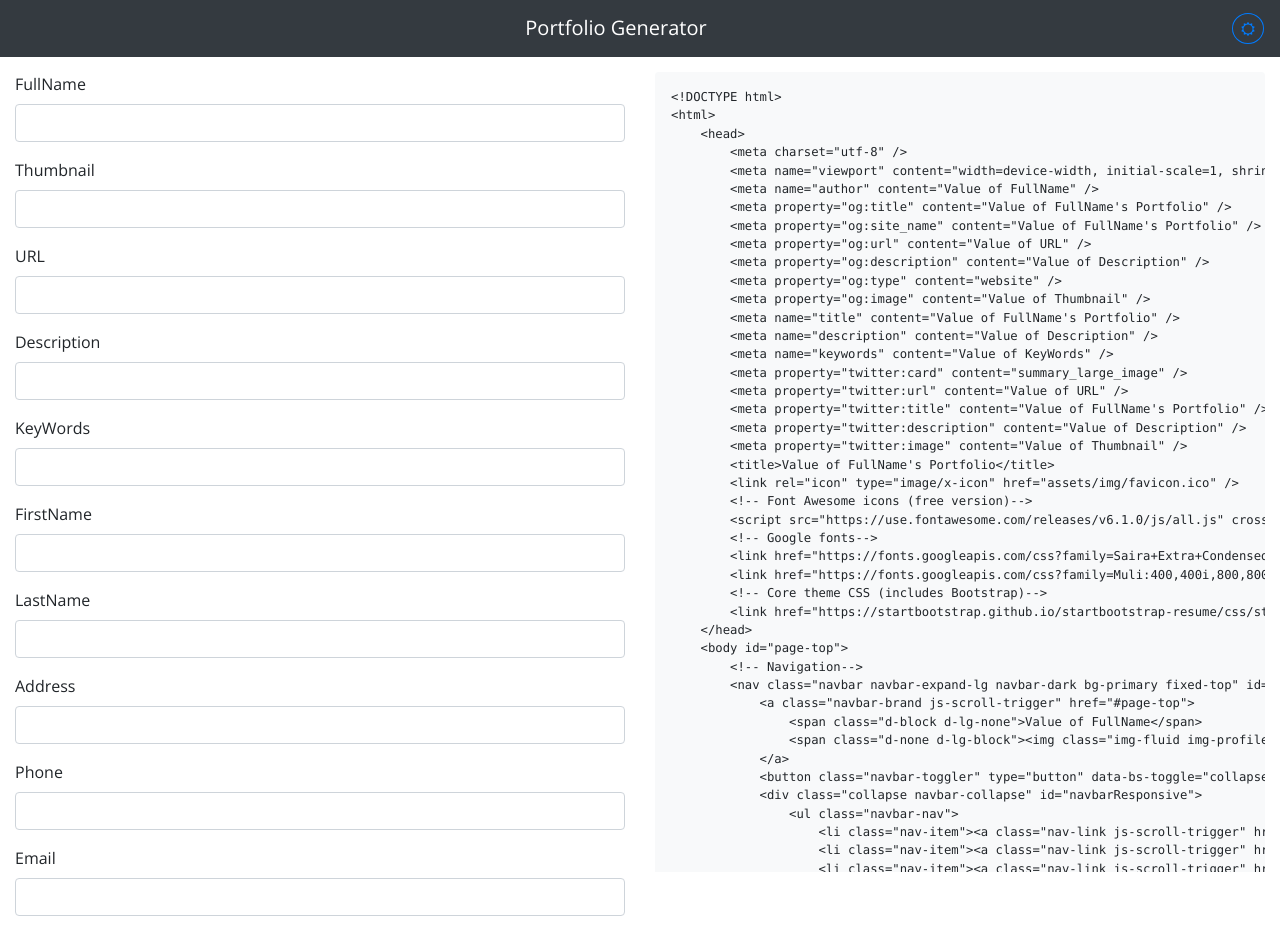
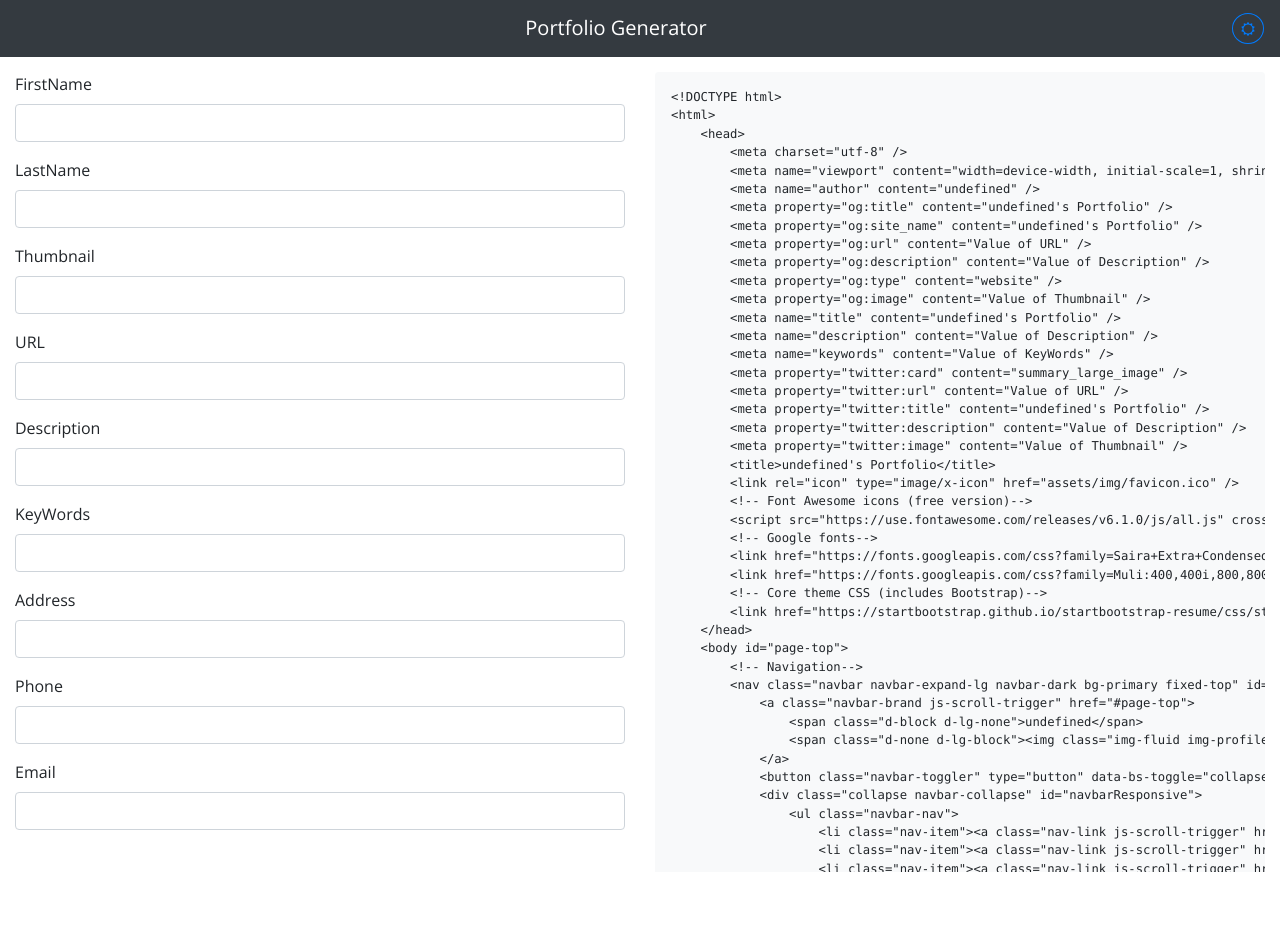
Before and after one commit to IES-IPS-Academy/Profia, a React (Create React App) app: page / in a window 1280 px wide. After the commit the page ends 872 px from the top, so only its background shows below. Built offline with nearby package versions, Linux system fonts and the light colour scheme.

Commit message:
Changed fullname variable

```diff
--- a/src/components/App.js
+++ b/src/components/App.js
@@ -10,13 +10,12 @@ class App extends Component {
     Dark: true,
     // Default values for user details
     DetailsData: {
-      FullName: "Value of FullName",
+      FirstName: "Value of FirstName",
+      LastName: "Value of LastName",
       Thumbnail: "Value of Thumbnail",
       URL: "Value of URL",
       Description: "Value of Description",
       KeyWords: "Value of KeyWords",
-      FirstName: "Value of FirstName",
-      LastName: "Value of LastName",
       Address: "Value of Address",
       Phone: "Value of Phone",
       Email: "Value of Email",
@@ -44,11 +43,18 @@ class App extends Component {
         </Header>
         <div className="container-fluid">
           <div className="row">
-            <div className="col-12 col-sm-6">
+            <div className="col-12 col-sm-6 scroll-div">
               <Details DetailsData={this.state.DetailsData} />
             </div>
             <code className="col-12 col-sm-6 scroll-div">
-              <Code {...this.state.DetailsData} />
+              <Code
+                {...this.state.DetailsData}
+                Fullname={
+                  this.state.DetailsData.FirstName +
+                  " " +
+                  this.state.DetailsData.LastName
+                }
+              />
             </code>
           </div>
         </div>
```
